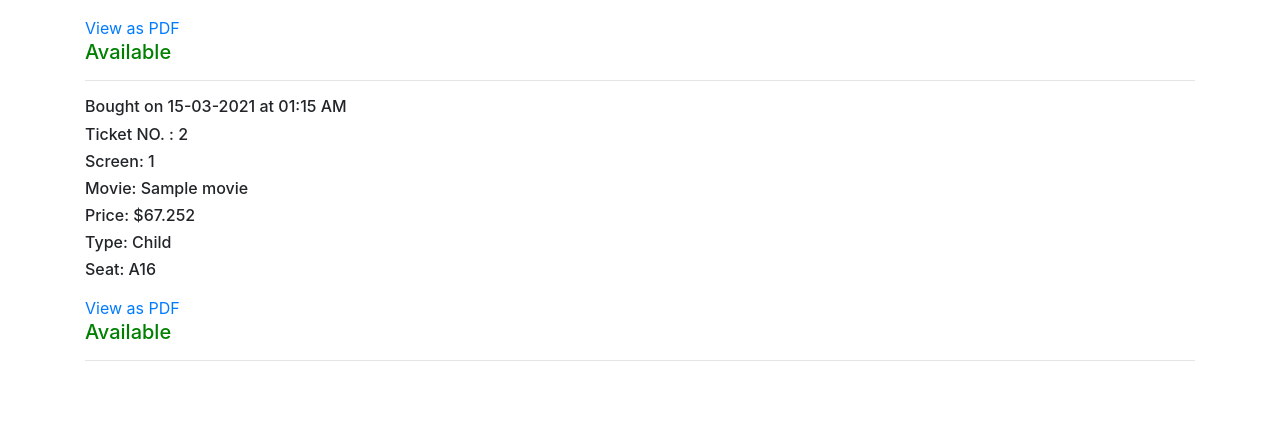
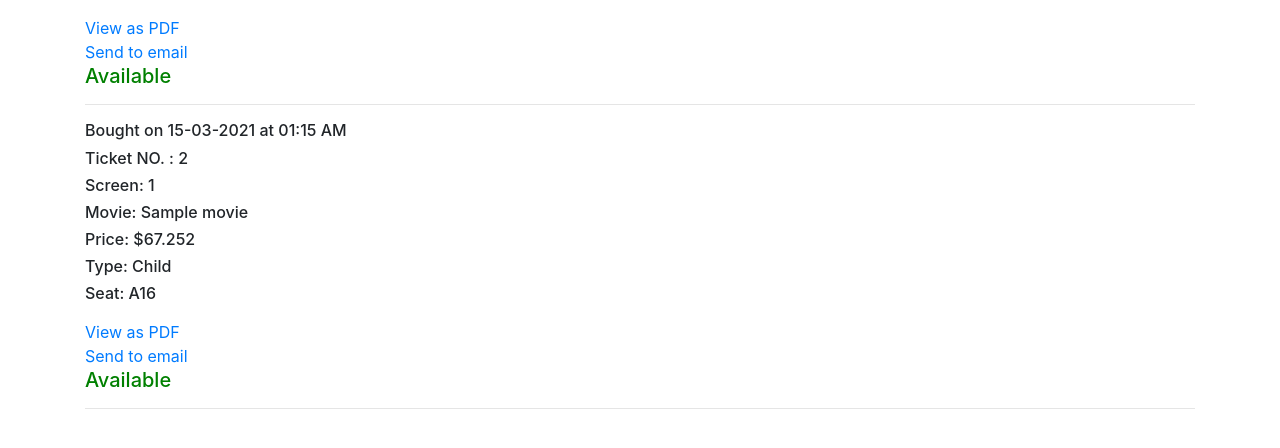
Before and after one commit to OHashish/Cinema-ticket-booking-website, a Flask app: page /view_tickets in a window 1280 px wide. Shown: the part 294-742 px from the top of the page. Run offline with Flask 2, Linux system fonts and the light colour scheme; a user stored in the database is signed in; data comes from the database, SQL or seed files in the repository; tables that the repository leaves empty hold one stand-in row (values such as "Sample post"); some libraries are stand-ins or nearby versions.

Commit message:
Added code to send email

```diff
--- a/app/templates/view_tickets.html
+++ b/app/templates/view_tickets.html
@@ -15,6 +15,7 @@
     <h5 style = "color:Red;">Expired</h5>
     {% else %}
     <nav><a href="{{ url_for('ticket_pdf', ticket_id=ticket.id) }}">View as PDF</a></nav>
+    <nav><a href="{{ url_for('send_email', ticket_id=ticket.id) }}">Send to email</a></nav>
     <h5 style = "color:Green;" >Available</h5>
     {% endif %}
     <hr>
--- a/app/views.py
+++ b/app/views.py
@@ -10,6 +10,17 @@ from flask_login import LoginManager,UserMixin,login_user,login_required,logout_
 from imdb import IMDb
 import stripe
 from flask_weasyprint import HTML, render_pdf
+from flask_mail import Mail,Message
+
+app.config['MAIL_SERVER']='smtp.gmail.com'
+app.config['MAIL_PORT']=465
+app.config['MAIL_USE_SSL']=True
+app.config['MAIL_USERNAME']='email.sever.josh@gmail.com'
+app.config['MAIL_PASSWORD']='123456789Ap'
+app.config['MAIL_DEFAULT_SENDER']='email.sever.josh@gmail.com'
+app.config['MAIL_MAX_EMAILS']=None
+app.config['MAIL_ASCII_ATTACHMENTS']=False
+mail = Mail(app)
 
 
 #View model to add IMDB film details into the movies database.
@@ -214,6 +225,15 @@ def ticket_html(ticket_id):
 def ticket_pdf(ticket_id):
     return render_pdf(url_for('ticket_html', ticket_id=ticket_id))
 
+@app.route('/send_email/<int:ticket_id>')
+def send_email(ticket_id):
+	ticket=Ticket.query.filter_by(id=ticket_id).one()
+	msg = Message('This is your ticket',recipients = [current_user.email])
+	msg.html =  render_template('ticket_pdf.html', ticket=ticket)
+	mail.send(msg)
+	flash("Ticket sent to email !","success")
+	return redirect(url_for('view_tickets'))
+
 
 
 
```
